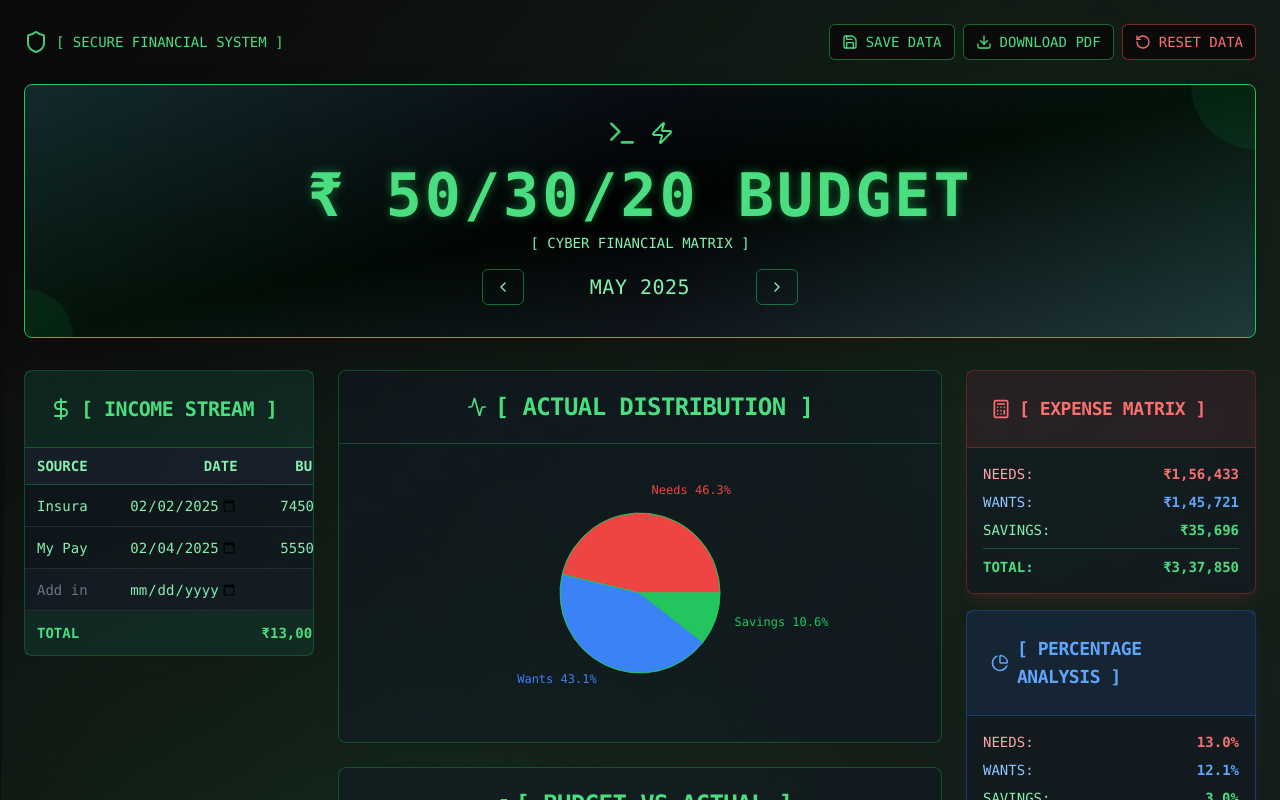
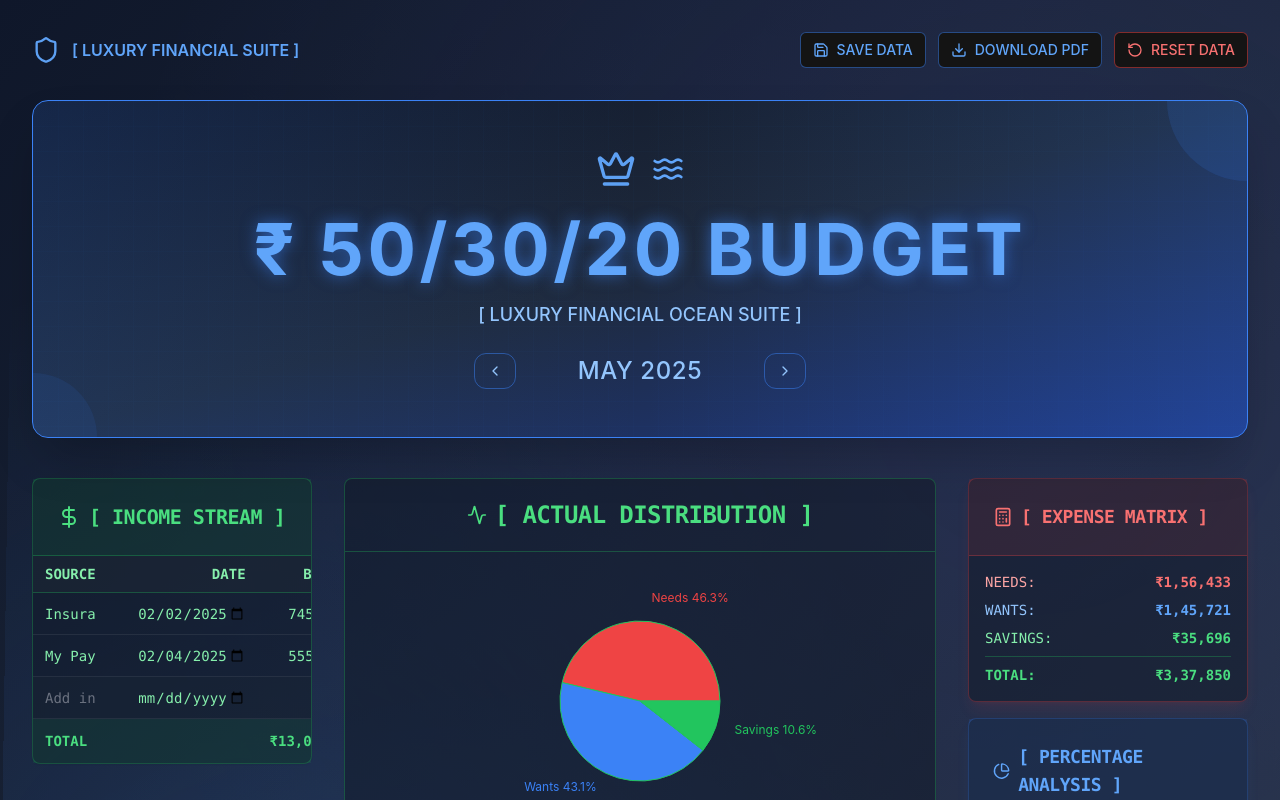
Before and after one commit to summaryautomates/50-30-20-budget-tracker, a React (Vite) app: page / in a window 1280 px wide. Shown: the top 800 px of the page. Built offline with nearby package versions, Linux system fonts and the light colour scheme.

Commit message:
Change theme to ocean blue charcoal
Updated color scheme to ocean blue charcoal, modifying base colors, component styles, and visual elements for a cohesive luxurious look.

```diff
--- a/src/components/BudgetHeader.tsx
+++ b/src/components/BudgetHeader.tsx
@@ -1,7 +1,7 @@
 
 import React, { useState } from 'react';
 import { Button } from '@/components/ui/button';
-import { ChevronLeft, ChevronRight, Terminal, Zap } from 'lucide-react';
+import { ChevronLeft, ChevronRight, Waves, Crown } from 'lucide-react';
 
 const BudgetHeader = () => {
   const [currentDate, setCurrentDate] = useState(new Date());
@@ -22,48 +22,48 @@ const BudgetHeader = () => {
   };
 
   return (
-    <div className="relative overflow-hidden rounded-lg bg-gradient-to-br from-gray-900 via-black to-gray-800 p-8 shadow-2xl terminal-border glow-green">
-      <div className="absolute inset-0 cyber-grid opacity-20"></div>
-      <div className="absolute inset-0 bg-gradient-to-r from-green-500/10 via-transparent to-green-500/10"></div>
+    <div className="relative overflow-hidden rounded-2xl bg-gradient-to-br from-slate-900 via-slate-800 to-blue-900 p-8 sm:p-12 shadow-2xl luxury-border glow-blue">
+      <div className="absolute inset-0 ocean-pattern opacity-20"></div>
+      <div className="absolute inset-0 bg-gradient-to-r from-blue-500/15 via-transparent to-blue-500/15"></div>
 
       <div className="relative z-10 text-center">
-        <div className="flex items-center justify-center gap-3 mb-4">
-          <Terminal className="h-8 w-8 text-green-400 animate-pulse" />
-          <Zap className="h-6 w-6 text-green-400" />
+        <div className="flex items-center justify-center gap-4 mb-6">
+          <Crown className="h-10 w-10 text-blue-400 animate-pulse" />
+          <Waves className="h-8 w-8 text-blue-400" />
         </div>
 
-        <h1 className="text-6xl font-bold text-green-400 mb-2 text-glow font-mono tracking-wider">
+        <h1 className="text-4xl sm:text-6xl lg:text-7xl font-bold text-blue-400 mb-4 text-glow tracking-wider">
           ₹ 50/30/20 BUDGET
         </h1>
-        <div className="text-sm text-green-300 mb-4 font-mono">
-          [ CYBER FINANCIAL MATRIX ]
+        <div className="text-base sm:text-lg text-blue-300 mb-6 font-medium">
+          [ LUXURY FINANCIAL OCEAN SUITE ]
         </div>
 
-        <div className="flex items-center justify-center gap-4">
+        <div className="flex items-center justify-center gap-6">
           <Button
             variant="ghost"
             size="sm"
             onClick={previousMonth}
-            className="text-green-300 hover:text-green-400 hover:bg-green-500/20 border border-green-500/50 hover:border-green-400"
+            className="text-blue-300 hover:text-blue-400 hover:bg-blue-500/20 border border-blue-500/50 hover:border-blue-400 rounded-xl"
           >
-            <ChevronLeft className="h-4 w-4" />
+            <ChevronLeft className="h-5 w-5" />
           </Button>
-          <p className="text-xl text-green-300 font-medium min-w-[200px] font-mono uppercase tracking-wide">
+          <p className="text-xl sm:text-2xl text-blue-300 font-medium min-w-[200px] uppercase tracking-wide">
             {formatDate(currentDate)}
           </p>
           <Button
             variant="ghost"
             size="sm"
             onClick={nextMonth}
-            className="text-green-300 hover:text-green-400 hover:bg-green-500/20 border border-green-500/50 hover:border-green-400"
+            className="text-blue-300 hover:text-blue-400 hover:bg-blue-500/20 border border-blue-500/50 hover:border-blue-400 rounded-xl"
           >
-            <ChevronRight className="h-4 w-4" />
+            <ChevronRight className="h-5 w-5" />
           </Button>
         </div>
       </div>
 
-      <div className="absolute top-0 right-0 w-32 h-32 bg-green-500/10 rounded-full -translate-y-16 translate-x-16 animate-pulse"></div>
-      <div className="absolute bottom-0 left-0 w-24 h-24 bg-green-500/10 rounded-full translate-y-12 -translate-x-12 animate-pulse"></div>
+      <div className="absolute top-0 right-0 w-40 h-40 bg-blue-500/15 rounded-full -translate-y-20 translate-x-20 animate-pulse"></div>
+      <div className="absolute bottom-0 left-0 w-32 h-32 bg-blue-500/10 rounded-full translate-y-16 -translate-x-16 animate-pulse"></div>
     </div>
   );
 };
--- a/src/components/BudgetTracker.tsx
+++ b/src/components/BudgetTracker.tsx
@@ -1,7 +1,7 @@
 
 import React from 'react';
 import { Button } from '@/components/ui/button';
-import { RotateCcw, Shield, Cpu, Save, Download } from 'lucide-react';
+import { RotateCcw, Shield, Waves, Save, Download } from 'lucide-react';
 import { useBudgetData } from '@/hooks/useBudgetData';
 import BudgetHeader from './BudgetHeader';
 import IncomeSection from './IncomeSection';
@@ -35,22 +35,22 @@ const BudgetTracker = () => {
   const leftover = totalIncome - totalExpenses;
 
   return (
-    <div className="min-h-screen matrix-bg">
-      <div className="container mx-auto px-2 sm:px-4 lg:px-6 py-4 sm:py-6 max-w-7xl relative z-10">
+    <div className="min-h-screen ocean-bg">
+      <div className="container mx-auto px-3 sm:px-6 lg:px-8 py-4 sm:py-8 max-w-7xl relative z-10">
         {/* Header Actions */}
-        <div className="flex flex-col sm:flex-row items-center justify-between mb-4 sm:mb-6 gap-3 sm:gap-0">
-          <div className="flex items-center gap-2 order-2 sm:order-1">
-            <Shield className="h-5 w-5 sm:h-6 sm:w-6 text-green-400 animate-pulse" />
-            <span className="text-green-400 font-mono text-xs sm:text-sm">[ SECURE FINANCIAL SYSTEM ]</span>
+        <div className="flex flex-col sm:flex-row items-center justify-between mb-6 sm:mb-8 gap-4 sm:gap-0">
+          <div className="flex items-center gap-3 order-2 sm:order-1">
+            <Shield className="h-6 w-6 sm:h-7 sm:w-7 text-blue-400 animate-pulse" />
+            <span className="text-blue-400 font-semibold text-sm sm:text-base">[ LUXURY FINANCIAL SUITE ]</span>
           </div>
-          <div className="flex flex-wrap gap-2 order-1 sm:order-2 justify-center sm:justify-end">
+          <div className="flex flex-wrap gap-3 order-1 sm:order-2 justify-center sm:justify-end">
             <Button
               onClick={saveData}
               variant="outline"
               size="sm"
-              className="gap-2 border-green-500/50 text-green-400 hover:bg-green-500/20 hover:border-green-400 font-mono text-xs sm:text-sm"
+              className="gap-2 border-blue-500/50 text-blue-400 hover:bg-blue-500/20 hover:border-blue-400 font-medium text-sm"
             >
-              <Save className="h-3 w-3 sm:h-4 sm:w-4" />
+              <Save className="h-4 w-4" />
               <span className="hidden xs:inline">SAVE DATA</span>
               <span className="xs:hidden">SAVE</span>
             </Button>
@@ -58,9 +58,9 @@ const BudgetTracker = () => {
               onClick={downloadPDF}
               variant="outline"
               size="sm"
-              className="gap-2 border-green-500/50 text-green-400 hover:bg-green-500/20 hover:border-green-400 font-mono text-xs sm:text-sm"
+              className="gap-2 border-blue-500/50 text-blue-400 hover:bg-blue-500/20 hover:border-blue-400 font-medium text-sm"
             >
-              <Download className="h-3 w-3 sm:h-4 sm:w-4" />
+              <Download className="h-4 w-4" />
               <span className="hidden xs:inline">DOWNLOAD PDF</span>
               <span className="xs:hidden">PDF</span>
             </Button>
@@ -68,9 +68,9 @@ const BudgetTracker = () => {
               onClick={resetData}
               variant="outline"
               size="sm"
-              className="gap-2 border-red-500/50 text-red-400 hover:bg-red-500/20 hover:border-red-400 font-mono text-xs sm:text-sm"
+              className="gap-2 border-red-500/50 text-red-400 hover:bg-red-500/20 hover:border-red-400 font-medium text-sm"
             >
-              <RotateCcw className="h-3 w-3 sm:h-4 sm:w-4" />
+              <RotateCcw className="h-4 w-4" />
               <span className="hidden xs:inline">RESET DATA</span>
               <span className="xs:hidden">RESET</span>
             </Button>
@@ -80,7 +80,7 @@ const BudgetTracker = () => {
         <BudgetHeader />
 
         {/* Main Dashboard Grid */}
-        <div className="grid grid-cols-1 xl:grid-cols-4 gap-4 sm:gap-6 mt-6 sm:mt-8">
+        <div className="grid grid-cols-1 xl:grid-cols-4 gap-6 sm:gap-8 mt-8 sm:mt-10">
           {/* Income Section - Full width on mobile, 1 column on desktop */}
           <div className="xl:col-span-1">
             <IncomeSection data={incomeData} setData={setIncomeData} />
@@ -109,7 +109,7 @@ const BudgetTracker = () => {
         </div>
 
         {/* Budget Categories Grid */}
-        <div className="grid grid-cols-1 lg:grid-cols-3 gap-4 sm:gap-6 mt-6 sm:mt-8">
+        <div className="grid grid-cols-1 lg:grid-cols-3 gap-6 sm:gap-8 mt-8 sm:mt-10">
           <div className="w-full">
             <NeedsSection data={needsData} setData={setNeedsData} />
           </div>
@@ -122,10 +122,10 @@ const BudgetTracker = () => {
         </div>
 
         {/* System Status Footer */}
-        <div className="flex items-center justify-center gap-2 mt-6 sm:mt-8 text-green-400/60 font-mono text-xs sm:text-sm">
-          <Cpu className="h-3 w-3 sm:h-4 sm:w-4" />
-          <span>[ SYSTEM OPERATIONAL ]</span>
-          <div className="w-2 h-2 bg-green-400 rounded-full animate-pulse"></div>
+        <div className="flex items-center justify-center gap-3 mt-8 sm:mt-12 text-blue-400/70 font-medium text-sm sm:text-base">
+          <Waves className="h-4 w-4 sm:h-5 sm:w-5" />
+          <span>[ OCEAN SUITE OPERATIONAL ]</span>
+          <div className="w-3 h-3 bg-blue-400 rounded-full animate-pulse"></div>
         </div>
       </div>
     </div>
--- a/src/index.css
+++ b/src/index.css
@@ -5,44 +5,44 @@
 
 @layer base {
   :root {
-    --background: 0 0% 3.9%;
-    --foreground: 0 0% 98%;
+    --background: 0 0% 8%;
+    --foreground: 210 40% 95%;
 
-    --card: 0 0% 3.9%;
-    --card-foreground: 0 0% 98%;
+    --card: 220 13% 12%;
+    --card-foreground: 210 40% 95%;
 
-    --popover: 0 0% 3.9%;
-    --popover-foreground: 0 0% 98%;
+    --popover: 220 13% 12%;
+    --popover-foreground: 210 40% 95%;
 
-    --primary: 142 76% 36%;
-    --primary-foreground: 355 7% 97%;
+    --primary: 210 90% 45%;
+    --primary-foreground: 0 0% 98%;
 
-    --secondary: 240 3.7% 15.9%;
-    --secondary-foreground: 0 0% 98%;
+    --secondary: 215 28% 17%;
+    --secondary-foreground: 210 40% 95%;
 
-    --muted: 240 3.7% 15.9%;
-    --muted-foreground: 240 5% 64.9%;
+    --muted: 215 28% 17%;
+    --muted-foreground: 210 15% 65%;
 
-    --accent: 142 76% 36%;
+    --accent: 210 90% 45%;
     --accent-foreground: 0 0% 98%;
 
     --destructive: 0 84.2% 60.2%;
     --destructive-foreground: 0 0% 98%;
 
-    --border: 240 3.7% 15.9%;
-    --input: 240 3.7% 15.9%;
-    --ring: 142 76% 36%;
+    --border: 215 28% 17%;
+    --input: 215 28% 17%;
+    --ring: 210 90% 45%;
 
     --radius: 0.5rem;
 
-    --sidebar-background: 0 0% 3.9%;
-    --sidebar-foreground: 240 4.8% 95.9%;
-    --sidebar-primary: 142 76% 36%;
+    --sidebar-background: 0 0% 8%;
+    --sidebar-foreground: 210 40% 95%;
+    --sidebar-primary: 210 90% 45%;
     --sidebar-primary-foreground: 0 0% 98%;
-    --sidebar-accent: 240 3.7% 15.9%;
-    --sidebar-accent-foreground: 240 4.8% 95.9%;
-    --sidebar-border: 240 3.7% 15.9%;
-    --sidebar-ring: 142 76% 36%;
+    --sidebar-accent: 215 28% 17%;
+    --sidebar-accent-foreground: 210 40% 95%;
+    --sidebar-border: 215 28% 17%;
+    --sidebar-ring: 210 90% 45%;
   }
 }
 
@@ -53,7 +53,7 @@
 
   body {
     @apply bg-background text-foreground;
-    font-family: 'JetBrains Mono', 'Fira Code', 'Monaco', 'Consolas', monospace;
+    font-family: 'Inter', 'Segoe UI', 'Roboto', sans-serif;
     overflow-x: hidden;
   }
 
@@ -64,54 +64,54 @@
     }
   }
 
-  /* Hacker-style scrollbar */
+  /* Luxury-style scrollbar */
   ::-webkit-scrollbar {
-    width: 6px;
+    width: 8px;
   }
 
   ::-webkit-scrollbar-track {
-    background: rgb(15 23 42);
+    background: rgb(30 41 59);
   }
 
   ::-webkit-scrollbar-thumb {
-    background: rgb(34 197 94);
-    border-radius: 4px;
+    background: rgb(59 130 246);
+    border-radius: 6px;
   }
 
   ::-webkit-scrollbar-thumb:hover {
-    background: rgb(22 163 74);
+    background: rgb(37 99 235);
   }
 
-  /* Glow effects */
-  .glow-green {
-    box-shadow: 0 0 15px rgba(34, 197, 94, 0.2);
+  /* Ocean blue glow effects */
+  .glow-blue {
+    box-shadow: 0 0 20px rgba(59, 130, 246, 0.25);
   }
 
   @media (min-width: 768px) {
-    .glow-green {
-      box-shadow: 0 0 20px rgba(34, 197, 94, 0.3);
+    .glow-blue {
+      box-shadow: 0 0 30px rgba(59, 130, 246, 0.35);
     }
   }
 
   .text-glow {
-    text-shadow: 0 0 8px rgba(34, 197, 94, 0.4);
+    text-shadow: 0 0 12px rgba(59, 130, 246, 0.5);
   }
 
   @media (min-width: 768px) {
     .text-glow {
-      text-shadow: 0 0 10px rgba(34, 197, 94, 0.5);
+      text-shadow: 0 0 16px rgba(59, 130, 246, 0.6);
     }
   }
 
-  /* Matrix-style background animation */
-  .matrix-bg {
-    background: linear-gradient(135deg, #0a0a0a 0%, #1a1a1a 100%);
+  /* Luxury ocean background */
+  .ocean-bg {
+    background: linear-gradient(135deg, #0f172a 0%, #1e293b 50%, #334155 100%);
     position: relative;
     overflow: hidden;
     min-height: 100vh;
   }
 
-  .matrix-bg::before {
+  .ocean-bg::before {
     content: '';
     position: absolute;
     top: 0;
@@ -119,56 +119,56 @@
     right: 0;
     bottom: 0;
     background-image:
-      radial-gradient(circle at 20% 50%, rgba(34, 197, 94, 0.08) 0%, transparent 50%),
-      radial-gradient(circle at 80% 20%, rgba(34, 197, 94, 0.08) 0%, transparent 50%),
-      radial-gradient(circle at 40% 80%, rgba(34, 197, 94, 0.08) 0%, transparent 50%);
-    animation: matrix-move 20s ease-in-out infinite;
+      radial-gradient(circle at 20% 50%, rgba(59, 130, 246, 0.12) 0%, transparent 50%),
+      radial-gradient(circle at 80% 20%, rgba(99, 102, 241, 0.08) 0%, transparent 50%),
+      radial-gradient(circle at 40% 80%, rgba(59, 130, 246, 0.10) 0%, transparent 50%);
+    animation: ocean-move 25s ease-in-out infinite;
   }
 
   @media (min-width: 768px) {
-    .matrix-bg::before {
+    .ocean-bg::before {
       background-image:
-        radial-gradient(circle at 20% 50%, rgba(34, 197, 94, 0.1) 0%, transparent 50%),
-        radial-gradient(circle at 80% 20%, rgba(34, 197, 94, 0.1) 0%, transparent 50%),
-        radial-gradient(circle at 40% 80%, rgba(34, 197, 94, 0.1) 0%, transparent 50%);
+        radial-gradient(circle at 20% 50%, rgba(59, 130, 246, 0.15) 0%, transparent 50%),
+        radial-gradient(circle at 80% 20%, rgba(99, 102, 241, 0.12) 0%, transparent 50%),
+        radial-gradient(circle at 40% 80%, rgba(59, 130, 246, 0.13) 0%, transparent 50%);
     }
   }
 
-  @keyframes matrix-move {
+  @keyframes ocean-move {
     0%, 100% { transform: translateY(0px) rotate(0deg); }
-    50% { transform: translateY(-20px) rotate(1deg); }
+    50% { transform: translateY(-30px) rotate(2deg); }
   }
 
-  /* Terminal-style borders */
-  .terminal-border {
-    border: 1px solid rgb(34 197 94);
+  /* Luxury borders */
+  .luxury-border {
+    border: 1px solid rgb(59 130 246);
     box-shadow:
-      0 0 8px rgba(34, 197, 94, 0.15),
-      inset 0 0 8px rgba(34, 197, 94, 0.08);
+      0 0 12px rgba(59, 130, 246, 0.2),
+      inset 0 0 12px rgba(59, 130, 246, 0.1);
   }
 
   @media (min-width: 768px) {
-    .terminal-border {
+    .luxury-border {
       box-shadow:
-        0 0 10px rgba(34, 197, 94, 0.2),
-        inset 0 0 10px rgba(34, 197, 94, 0.1);
+        0 0 16px rgba(59, 130, 246, 0.25),
+        inset 0 0 16px rgba(59, 130, 246, 0.12);
     }
   }
 
-  /* Cyber grid pattern */
-  .cyber-grid {
+  /* Ocean wave pattern */
+  .ocean-pattern {
     background-image:
-      linear-gradient(rgba(34, 197, 94, 0.08) 1px, transparent 1px),
-      linear-gradient(90deg, rgba(34, 197, 94, 0.08) 1px, transparent 1px);
-    background-size: 15px 15px;
+      linear-gradient(rgba(59, 130, 246, 0.1) 1px, transparent 1px),
+      linear-gradient(90deg, rgba(59, 130, 246, 0.1) 1px, transparent 1px);
+    background-size: 20px 20px;
   }
 
   @media (min-width: 768px) {
-    .cyber-grid {
+    .ocean-pattern {
       background-image:
-        linear-gradient(rgba(34, 197, 94, 0.1) 1px, transparent 1px),
-        linear-gradient(90deg, rgba(34, 197, 94, 0.1) 1px, transparent 1px);
-      background-size: 20px 20px;
+        linear-gradient(rgba(59, 130, 246, 0.12) 1px, transparent 1px),
+        linear-gradient(90deg, rgba(59, 130, 246, 0.12) 1px, transparent 1px);
+      background-size: 25px 25px;
     }
   }
 
--- a/src/pages/Index.tsx
+++ b/src/pages/Index.tsx
@@ -4,7 +4,7 @@ import BudgetTracker from '@/components/BudgetTracker';
 
 const Index = () => {
   return (
-    <div className="min-h-screen w-full bg-black overflow-x-hidden">
+    <div className="min-h-screen w-full bg-slate-900 overflow-x-hidden">
       <BudgetTracker />
     </div>
   );
```
